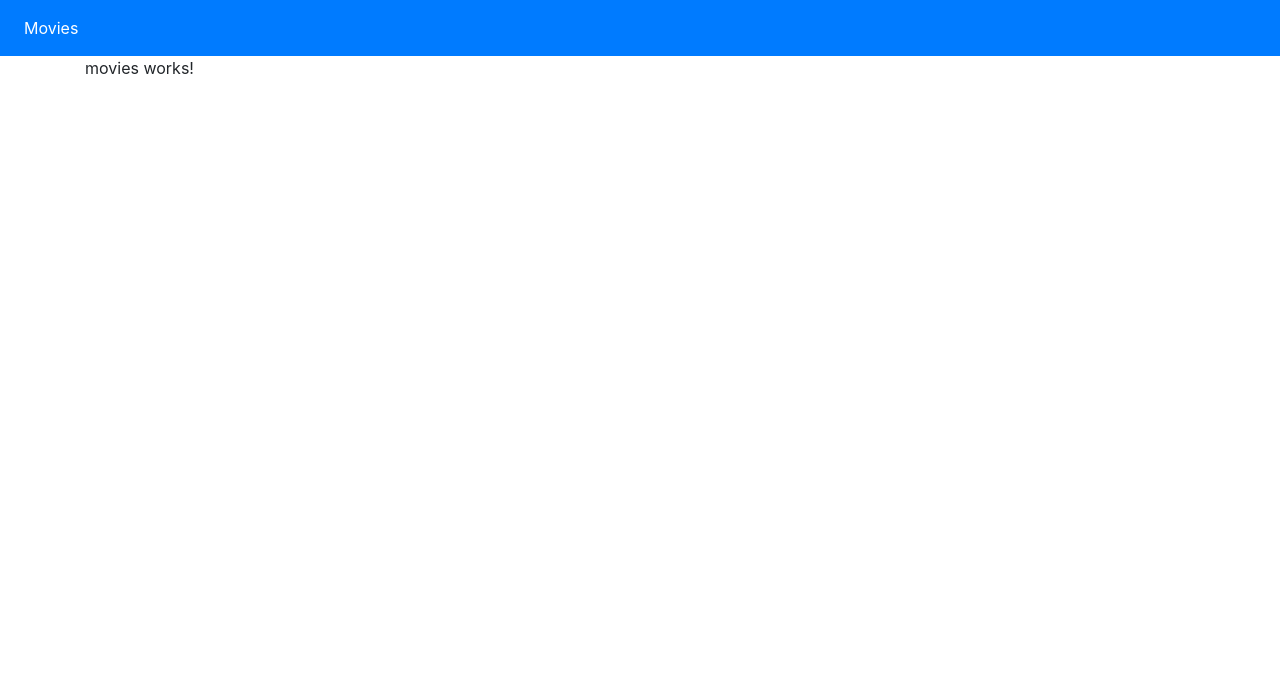
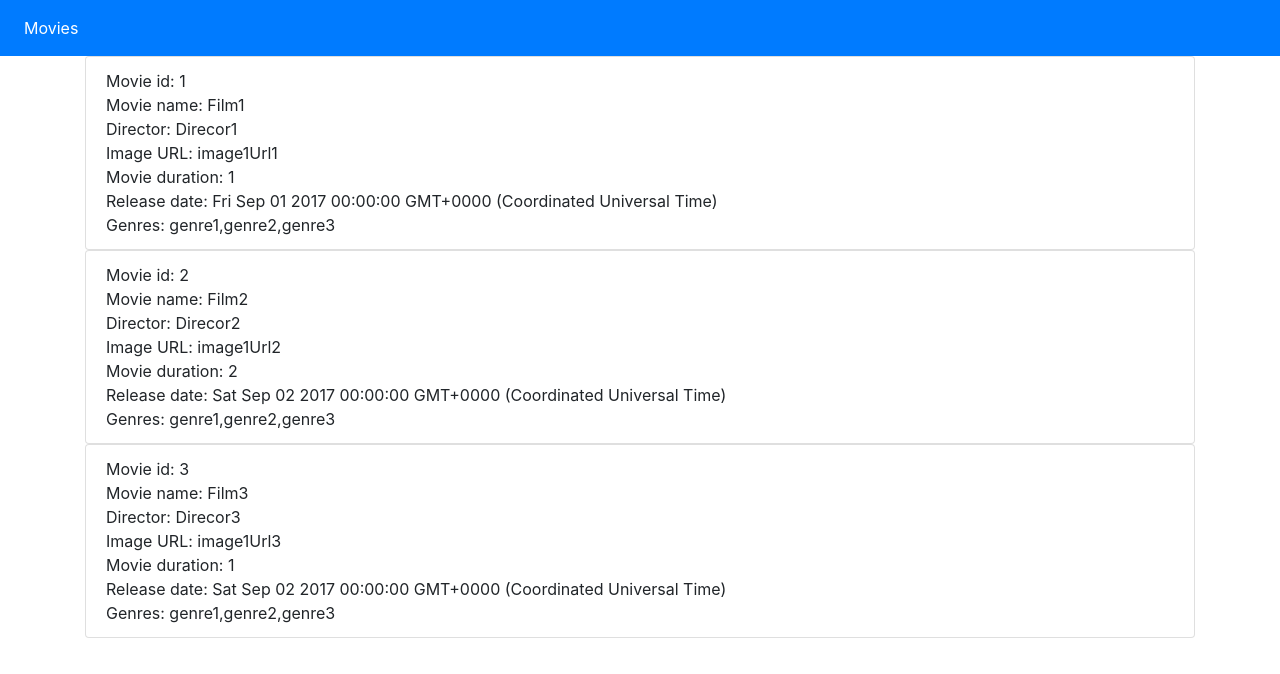
Before and after one commit to jovanna1616/angular-movies, an Angular app: page /movies in a window 1280 px wide. Shown: the top 674 px of the page. Built offline with nearby package versions, Linux system fonts and the light colour scheme.

Commit message:
4.zadatak

```diff
--- a/src/app/app.module.ts
+++ b/src/app/app.module.ts
@@ -11,7 +11,7 @@ import { SharedModule } from './shared/shared/shared.module';
   declarations: [
     AppComponent,
     LayoutComponent,
-    MoviesComponent
+    MoviesComponent,
   ],
   imports: [
     BrowserModule,
--- /dev/null
+++ b/src/app/components/movies/movie-row/movie-row.component.html
@@ -0,0 +1,11 @@
+<ul class="list-group">
+<li class="list-group-item">
+	<span>Movie id: {{ movie.id}}</span><br>
+	<span>Movie name: {{ movie.name}}</span><br>
+	<span>Director: {{ movie.director}}</span><br>
+	<span>Image URL: {{ movie.imageUrl}}</span><br>
+	<span>Movie duration: {{ movie.duration}}</span><br>
+	<span>Release date: {{ movie.releaseDate}}</span><br>
+	<span>Genres: {{movie.genres }}</span><br>
+</li>
+</ul>
--- /dev/null
+++ b/src/app/components/movies/movie-row/movie-row.component.ts
@@ -0,0 +1,16 @@
+import { Component, OnInit, Input } from '@angular/core';
+import { Movie } from '../../../shared/model/movie';
+
+@Component({
+  selector: 'app-movie-row',
+  templateUrl: './movie-row.component.html',
+  styleUrls: ['./movie-row.component.css']
+})
+export class MovieRowComponent implements OnInit {
+	@Input() movie: Movie;
+  constructor() { }
+
+  ngOnInit() {
+  }
+
+}
--- a/src/app/components/movies/movies.component.html
+++ b/src/app/components/movies/movies.component.html
@@ -1,3 +1,2 @@
-<p>
-  movies works!
-</p>
+<app-movie-row *ngFor="let movie of movies" [movie]="movie"></app-movie-row>
+<router-outlet></router-outlet>
```
Also changed, not shown: src/app/shared/shared/shared.module.ts (+7 -1 lines), src/app/components/movies/movie-row/movie-row.component.css (added), 1 other file (tests, documents, lock files or other folders).
